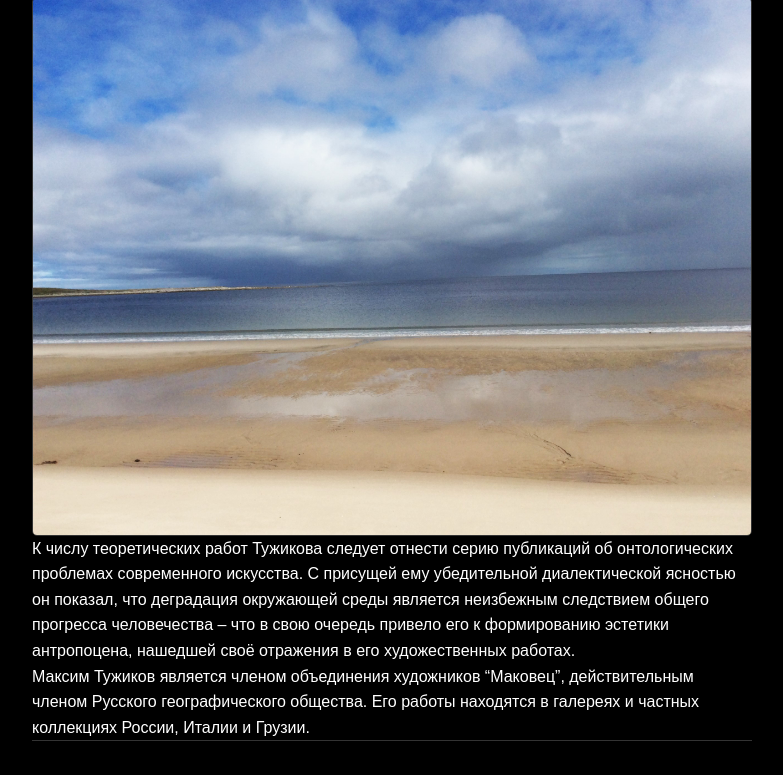
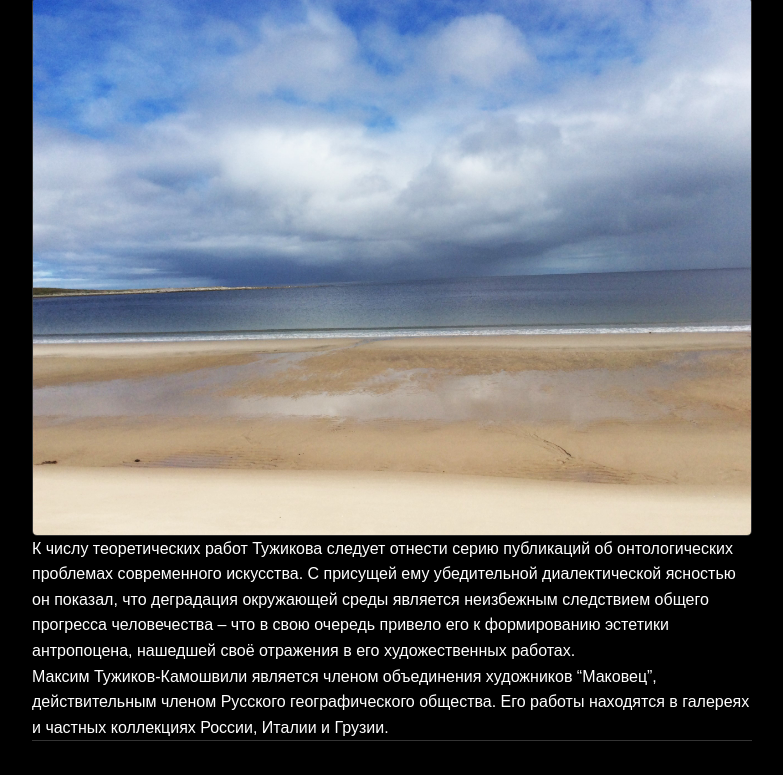
Before and after one commit to altai2112/kamoshvili.ge, a plain HTML site: page index.html in a window 1280 px wide. Shown: the part 1338-2113 px from the top of the page, without its empty margins (248-1031 px from the left). Drawn offline with Linux system fonts and the light colour scheme; a web font is replaced by a local one.

Commit message:
Update index.html

```diff
--- a/index.html
+++ b/index.html
@@ -70,7 +70,7 @@
 <p>К числу теоретических работ Тужикова следует отнести серию публикаций об онтологических проблемах современного искусства. С присущей ему убедительной диалектической ясностью он показал, что  деградация окружающей среды является неизбежным следствием общего прогресса человечества – что в свою очередь привело его к формированию эстетики антропоцена, нашедшей своё отражения в его художественных работах.
 <p>
                 </div>
-        <p>Максим Тужиков является членом объединения художников “Маковец”, действительным членом Русского географического общества. Его работы находятся в галереях и частных коллекциях России, Италии и Грузии.
+        <p>Максим Тужиков-Камошвили является членом объединения художников “Маковец”, действительным членом Русского географического общества. Его работы находятся в галереях и частных коллекциях России, Италии и Грузии.
 
 </p>
         </div>
```
